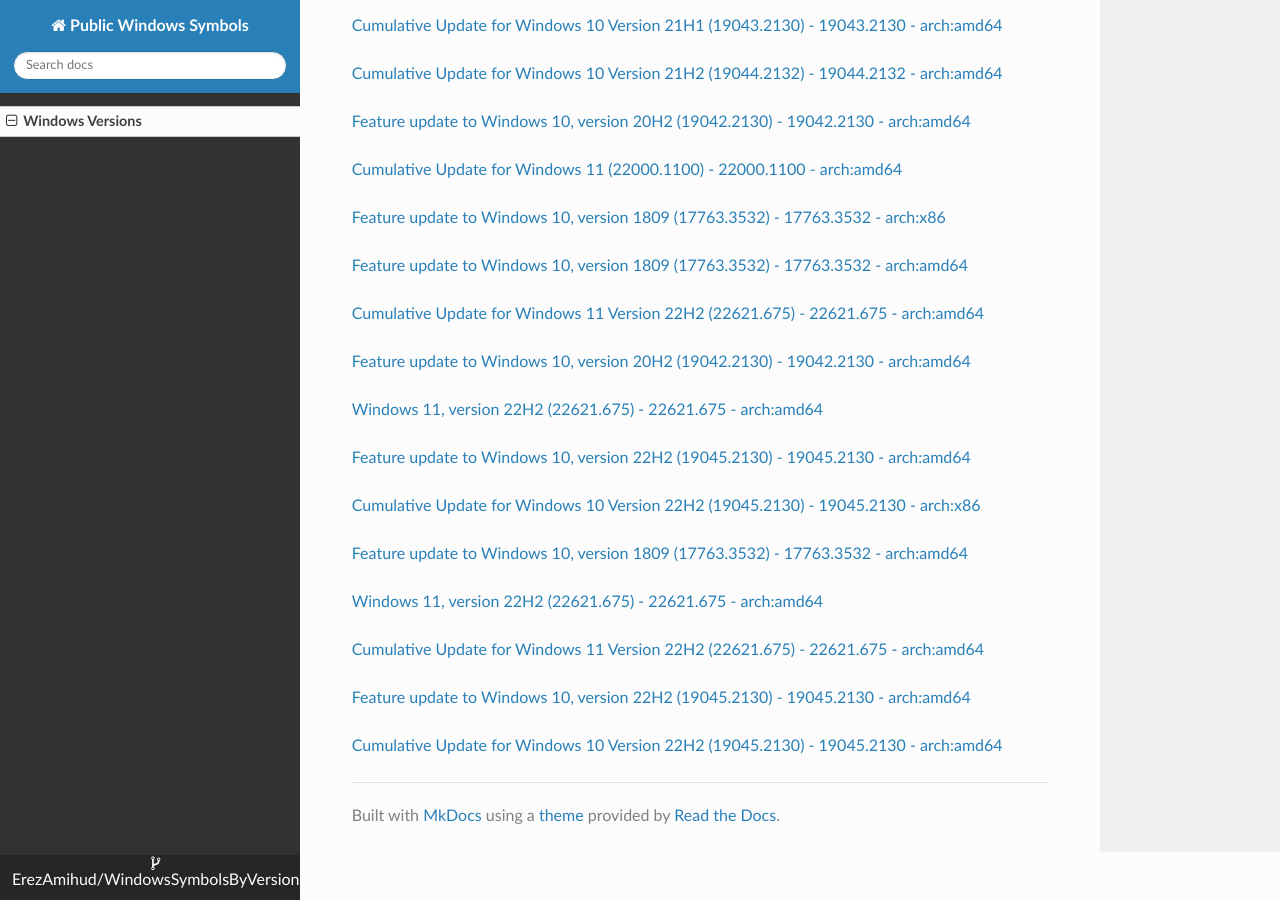
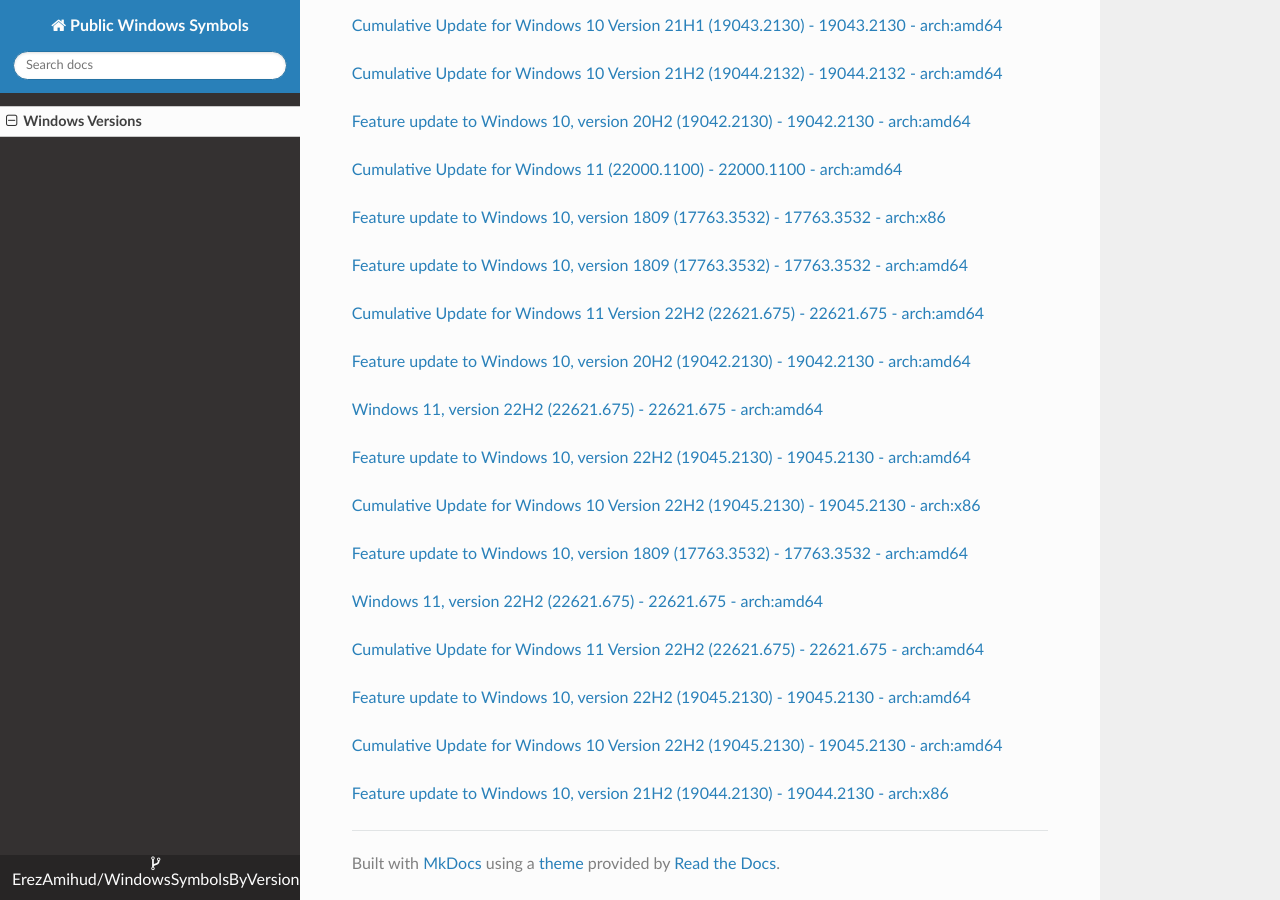
Before and after one commit to ErezAmihud/WindowsSymbolsByVersion, an MkDocs documentation site: the page built from docs/index.md, in a window 1280 px wide and 900 px high, scrolled down 49973 px. Built offline with MkDocs 1.6.1, drawn with Linux system fonts in a browser that asks for light colours; nearby versions of some CDN libraries.

Commit message:
Automated commit, add manifest for 7d533c97-58ec-4493-8841-207aab36ed08

```diff
--- a/docs/index.md
+++ b/docs/index.md
@@ -2950,3 +2950,6 @@
 
 
 [Cumulative Update for Windows 10 Version 22H2 (19045.2130) - 19045.2130 - arch:amd64](https://github.com/ErezAmihud/WindowsSymbolsByVersion/blob/main/manifests/68a82dc5-a291-4744-8964-0abb00b9b030.manifest)
+
+
+[Feature update to Windows 10, version 21H2 (19044.2130) - 19044.2130 - arch:x86](https://github.com/ErezAmihud/WindowsSymbolsByVersion/blob/main/manifests/7d533c97-58ec-4493-8841-207aab36ed08.manifest)
```
Also changed, not shown: process_builds.json (+1 -1 lines), 1 other file.
